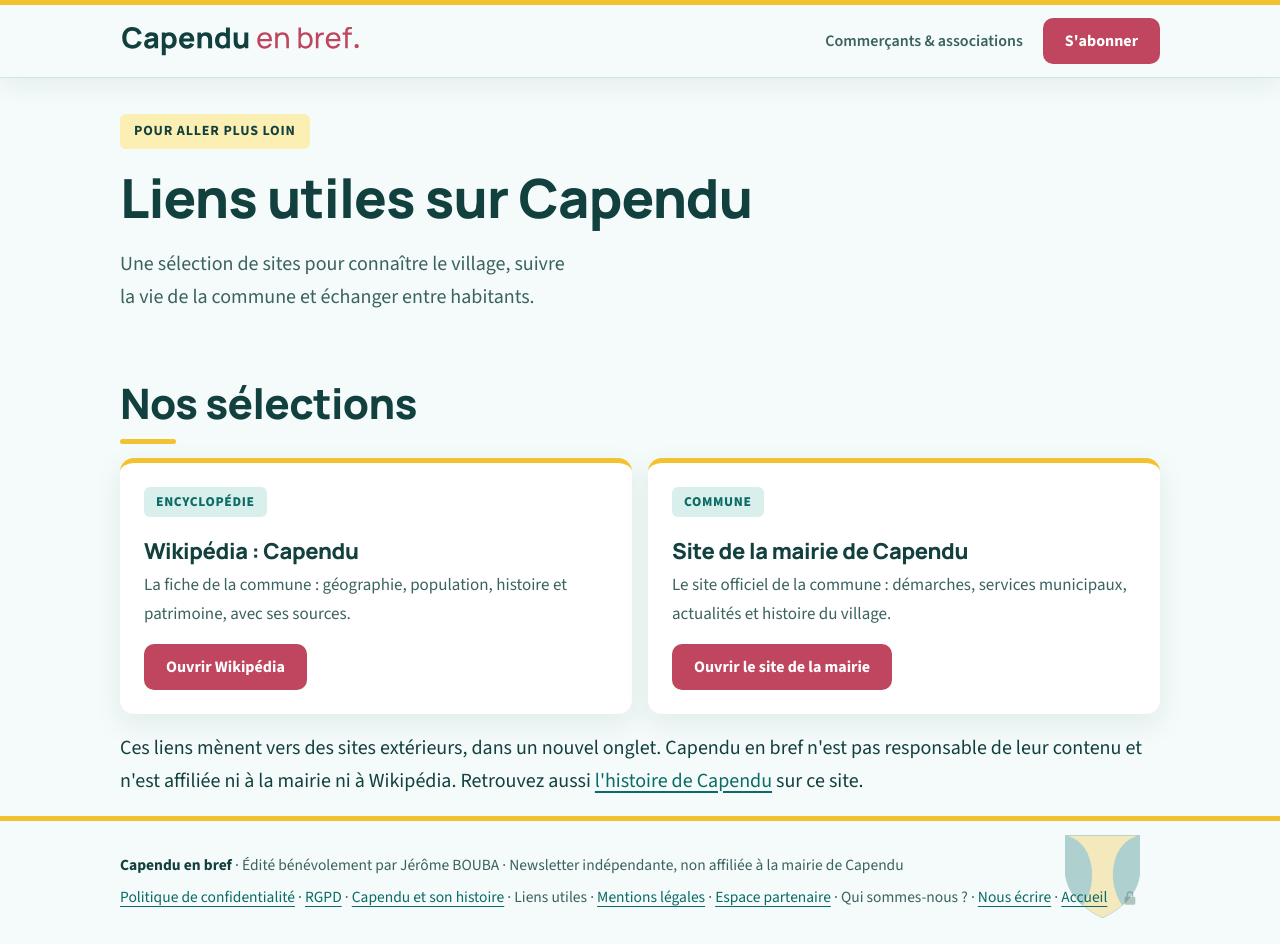
After one commit to lotierimmobilier-prog/Studies, a PHP site: page /liens.html in a window 1280 px wide. The commit adds this page. Run offline with PHP 8.4, Linux system fonts and the light colour scheme.

Commit message:
Page de liens utiles (Wikipédia, mairie), lien en pied de page
Co-Authored-By: Claude Sonnet 5.5 <noreply@anthropic.com>
Claude-Session: https://claude.ai/code/session_01TzcMvJ2NRYzndZkisSww93

```diff
--- a/annonces/inc/layout.php
+++ b/annonces/inc/layout.php
@@ -30,7 +30,7 @@ function layout_top(string $title, string $nav = '', bool $noindex = true): void
 function layout_bottom(): void {
     $r = site_root();
     echo '</main><footer class="site-footer"><div class="inner"><p><strong>Capendu en bref</strong> · Newsletter indépendante, non affiliée à la mairie de Capendu</p>'
-       . '<p><a href="' . $r . 'index.html#confidentialite">Politique de confidentialité</a> · <a href="' . $r . 'rgpd.html">RGPD</a> · <a href="' . $r . 'capendu-histoire.html">Capendu et son histoire</a> · <a href="' . $r . 'index.html#mentions-legales">Mentions légales</a> · <a href="' . $r . 'qui-est-derriere.html">Qui sommes-nous ?</a> · <a href="' . (in_subdir() ? '../' : '') . 'contact.php">Nous écrire</a> <a class="admin-lock" href="' . $r . 'annonces/admin/" rel="nofollow" aria-label="Administration" title="Administration"><svg viewBox="0 0 24 24" width="16" height="16" aria-hidden="true" focusable="false"><path fill="currentColor" d="M12 2a5 5 0 0 0-5 5v3H6a2 2 0 0 0-2 2v8a2 2 0 0 0 2 2h12a2 2 0 0 0 2-2v-8a2 2 0 0 0-2-2h-1V7a5 5 0 0 0-5-5zm-3 8V7a3 3 0 0 1 6 0v3H9z"/></svg></a></p></div></footer>';
+       . '<p><a href="' . $r . 'index.html#confidentialite">Politique de confidentialité</a> · <a href="' . $r . 'rgpd.html">RGPD</a> · <a href="' . $r . 'capendu-histoire.html">Capendu et son histoire</a> · <a href="' . $r . 'liens.html">Liens utiles</a> · <a href="' . $r . 'index.html#mentions-legales">Mentions légales</a> · <a href="' . $r . 'qui-est-derriere.html">Qui sommes-nous ?</a> · <a href="' . (in_subdir() ? '../' : '') . 'contact.php">Nous écrire</a> <a class="admin-lock" href="' . $r . 'annonces/admin/" rel="nofollow" aria-label="Administration" title="Administration"><svg viewBox="0 0 24 24" width="16" height="16" aria-hidden="true" focusable="false"><path fill="currentColor" d="M12 2a5 5 0 0 0-5 5v3H6a2 2 0 0 0-2 2v8a2 2 0 0 0 2 2h12a2 2 0 0 0 2-2v-8a2 2 0 0 0-2-2h-1V7a5 5 0 0 0-5-5zm-3 8V7a3 3 0 0 1 6 0v3H9z"/></svg></a></p></div></footer>';
 }
 /** Frise du calendrier de la newsletter (inscription et espace partenaire). */
 function planning_block(bool $connected = false): string {
--- a/annonces/t.php
+++ b/annonces/t.php
@@ -7,6 +7,7 @@ const T_FILES = [
     'devenir'    => ['devenir-partenaire.html', 'text/html; charset=utf-8'],
     'qui'        => ['qui-est-derriere.html', 'text/html; charset=utf-8'],
     'histoire'   => ['capendu-histoire.html', 'text/html; charset=utf-8'],
+    'liens'      => ['liens.html', 'text/html; charset=utf-8'],
     'rgpd'       => ['rgpd.html', 'text/html; charset=utf-8'],
     'llms'       => ['llms.txt', 'text/plain; charset=utf-8'],
     'robots'     => ['robots.txt', 'text/plain; charset=utf-8'],
--- a/capendu-histoire.html
+++ b/capendu-histoire.html
@@ -15,7 +15,7 @@
   <meta name="referrer" content="strict-origin-when-cross-origin">
   <meta name="theme-color" content="#f2fbf9">
   <link rel="icon" href="favicon.svg" type="image/svg+xml">
-  <link rel="stylesheet" href="styles.css?v=20261108k">
+  <link rel="stylesheet" href="styles.css?v=20261108l">
 </head>
 <body>
   <a class="skip" href="#contenu">Aller au contenu</a>
@@ -143,7 +143,7 @@
   <footer class="site-footer">
     <div class="inner">
       <p><strong>Capendu en bref</strong> · Édité bénévolement par Jérôme BOUBA · Newsletter indépendante, non affiliée à la mairie de Capendu</p>
-      <p><a href="index.html#confidentialite">Politique de confidentialité</a> · <a href="rgpd.html">RGPD</a> · <span aria-current="page">Capendu et son histoire</span> · <a href="index.html#mentions-legales">Mentions légales</a> · <a href="annonces/partenaire/">Espace partenaire</a> · <span aria-current="page">Qui sommes-nous ?</span> · <a href="annonces/contact.php">Nous écrire</a> · <a href="index.html">Accueil</a> <a class="admin-lock" href="annonces/admin/" rel="nofollow" aria-label="Administration" title="Administration"><svg viewBox="0 0 24 24" width="16" height="16" aria-hidden="true" focusable="false"><path fill="currentColor" d="M12 2a5 5 0 0 0-5 5v3H6a2 2 0 0 0-2 2v8a2 2 0 0 0 2 2h12a2 2 0 0 0 2-2v-8a2 2 0 0 0-2-2h-1V7a5 5 0 0 0-5-5zm-3 8V7a3 3 0 0 1 6 0v3H9z"/></svg></a></p>
+      <p><a href="index.html#confidentialite">Politique de confidentialité</a> · <a href="rgpd.html">RGPD</a> · <span aria-current="page">Capendu et son histoire</span> · <a href="liens.html">Liens utiles</a> · <a href="index.html#mentions-legales">Mentions légales</a> · <a href="annonces/partenaire/">Espace partenaire</a> · <span aria-current="page">Qui sommes-nous ?</span> · <a href="annonces/contact.php">Nous écrire</a> · <a href="index.html">Accueil</a> <a class="admin-lock" href="annonces/admin/" rel="nofollow" aria-label="Administration" title="Administration"><svg viewBox="0 0 24 24" width="16" height="16" aria-hidden="true" focusable="false"><path fill="currentColor" d="M12 2a5 5 0 0 0-5 5v3H6a2 2 0 0 0-2 2v8a2 2 0 0 0 2 2h12a2 2 0 0 0 2-2v-8a2 2 0 0 0-2-2h-1V7a5 5 0 0 0-5-5zm-3 8V7a3 3 0 0 1 6 0v3H9z"/></svg></a></p>
     </div>
   </footer>
 </body>
--- a/devenir-partenaire.html
+++ b/devenir-partenaire.html
@@ -9,7 +9,7 @@
   <meta name="referrer" content="strict-origin-when-cross-origin">
   <meta name="theme-color" content="#f2fbf9">
   <link rel="icon" href="favicon.svg" type="image/svg+xml">
-  <link rel="stylesheet" href="styles.css?v=20261108k">
+  <link rel="stylesheet" href="styles.css?v=20261108l">
 </head>
 <body>
   <a class="skip" href="#contenu">Aller au contenu</a>
@@ -103,7 +103,7 @@
   <footer class="site-footer">
     <div class="inner">
       <p><strong>Capendu en bref</strong> · Édité bénévolement par Jérôme BOUBA · Newsletter indépendante, non affiliée à la mairie de Capendu</p>
-      <p><a href="index.html#confidentialite">Politique de confidentialité</a> · <a href="rgpd.html">RGPD</a> · <a href="capendu-histoire.html">Capendu et son histoire</a> · <a href="index.html#mentions-legales">Mentions légales</a> · <a href="annonces/partenaires.php">Nos partenaires</a> · <a href="qui-est-derriere.html">Qui sommes-nous ?</a> · <a href="annonces/contact.php">Nous écrire</a> · <a href="index.html">Accueil</a> <a class="admin-lock" href="annonces/admin/" rel="nofollow" aria-label="Administration" title="Administration"><svg viewBox="0 0 24 24" width="16" height="16" aria-hidden="true" focusable="false"><path fill="currentColor" d="M12 2a5 5 0 0 0-5 5v3H6a2 2 0 0 0-2 2v8a2 2 0 0 0 2 2h12a2 2 0 0 0 2-2v-8a2 2 0 0 0-2-2h-1V7a5 5 0 0 0-5-5zm-3 8V7a3 3 0 0 1 6 0v3H9z"/></svg></a></p>
+      <p><a href="index.html#confidentialite">Politique de confidentialité</a> · <a href="rgpd.html">RGPD</a> · <a href="capendu-histoire.html">Capendu et son histoire</a> · <a href="liens.html">Liens utiles</a> · <a href="index.html#mentions-legales">Mentions légales</a> · <a href="annonces/partenaires.php">Nos partenaires</a> · <a href="qui-est-derriere.html">Qui sommes-nous ?</a> · <a href="annonces/contact.php">Nous écrire</a> · <a href="index.html">Accueil</a> <a class="admin-lock" href="annonces/admin/" rel="nofollow" aria-label="Administration" title="Administration"><svg viewBox="0 0 24 24" width="16" height="16" aria-hidden="true" focusable="false"><path fill="currentColor" d="M12 2a5 5 0 0 0-5 5v3H6a2 2 0 0 0-2 2v8a2 2 0 0 0 2 2h12a2 2 0 0 0 2-2v-8a2 2 0 0 0-2-2h-1V7a5 5 0 0 0-5-5zm-3 8V7a3 3 0 0 1 6 0v3H9z"/></svg></a></p>
     </div>
   </footer>
 </body>
--- a/index.html
+++ b/index.html
@@ -10,7 +10,7 @@
   <meta name="referrer" content="strict-origin-when-cross-origin">
   <meta name="theme-color" content="#f2fbf9">
   <link rel="icon" href="favicon.svg" type="image/svg+xml">
-  <link rel="stylesheet" href="styles.css?v=20261108k">
+  <link rel="stylesheet" href="styles.css?v=20261108l">
 </head>
 <body>
   <a class="skip" href="#contenu">Aller au contenu</a>
@@ -327,7 +327,7 @@
   <footer class="site-footer">
     <div class="inner">
       <p><strong>Capendu en bref</strong> · Édité bénévolement par Jérôme BOUBA · Newsletter indépendante, non affiliée à la mairie de Capendu</p>
-      <p><a href="#confidentialite">Politique de confidentialité</a> · <a href="rgpd.html">RGPD</a> · <a href="capendu-histoire.html">Capendu et son histoire</a> · <a href="#mentions-legales">Mentions légales</a> · <a href="annonces/partenaires.php">Nos partenaires</a> · <a href="annonces/partenaire/">Espace partenaire</a> · <a href="qui-est-derriere.html">Qui sommes-nous ?</a> · <a href="annonces/contact.php">Nous écrire</a> · <a href="#haut">Haut de page</a> <a class="admin-lock" href="annonces/admin/" rel="nofollow" aria-label="Administration" title="Administration"><svg viewBox="0 0 24 24" width="16" height="16" aria-hidden="true" focusable="false"><path fill="currentColor" d="M12 2a5 5 0 0 0-5 5v3H6a2 2 0 0 0-2 2v8a2 2 0 0 0 2 2h12a2 2 0 0 0 2-2v-8a2 2 0 0 0-2-2h-1V7a5 5 0 0 0-5-5zm-3 8V7a3 3 0 0 1 6 0v3H9z"/></svg></a></p>
+      <p><a href="#confidentialite">Politique de confidentialité</a> · <a href="rgpd.html">RGPD</a> · <a href="capendu-histoire.html">Capendu et son histoire</a> · <a href="liens.html">Liens utiles</a> · <a href="#mentions-legales">Mentions légales</a> · <a href="annonces/partenaires.php">Nos partenaires</a> · <a href="annonces/partenaire/">Espace partenaire</a> · <a href="qui-est-derriere.html">Qui sommes-nous ?</a> · <a href="annonces/contact.php">Nous écrire</a> · <a href="#haut">Haut de page</a> <a class="admin-lock" href="annonces/admin/" rel="nofollow" aria-label="Administration" title="Administration"><svg viewBox="0 0 24 24" width="16" height="16" aria-hidden="true" focusable="false"><path fill="currentColor" d="M12 2a5 5 0 0 0-5 5v3H6a2 2 0 0 0-2 2v8a2 2 0 0 0 2 2h12a2 2 0 0 0 2-2v-8a2 2 0 0 0-2-2h-1V7a5 5 0 0 0-5-5zm-3 8V7a3 3 0 0 1 6 0v3H9z"/></svg></a></p>
     </div>
   </footer>
 
--- /dev/null
+++ b/liens.html
@@ -0,0 +1,67 @@
+<!doctype html>
+<html lang="fr">
+<head>
+  <meta charset="utf-8">
+  <meta name="viewport" content="width=device-width, initial-scale=1">
+  <title>Liens utiles sur Capendu – Capendu en bref</title>
+  <meta name="description" content="Liens utiles pour connaître et suivre Capendu : Wikipédia, le site de la mairie de Capendu et les ressources du village.">
+  <link rel="canonical" href="https://capenduenbref.fr/liens.html">
+  <meta property="og:title" content="Liens utiles sur Capendu">
+  <meta property="og:description" content="Liens utiles pour connaître et suivre Capendu : Wikipédia, le site de la mairie de Capendu et les ressources du village.">
+  <meta property="og:type" content="article">
+  <meta property="og:url" content="https://capenduenbref.fr/liens.html">
+  <script type="application/ld+json">{"@context":"https://schema.org","@type":"WebPage","name":"Liens utiles sur Capendu","url":"https://capenduenbref.fr/liens.html","inLanguage":"fr","about":{"@type":"Place","name":"Capendu"},"publisher":{"@type":"Organization","name":"Capendu en bref","url":"https://capenduenbref.fr/"}}</script>
+  <meta http-equiv="Content-Security-Policy" content="default-src 'self'; img-src 'self' data:; style-src 'self'; script-src 'self'; form-action 'self'; base-uri 'self'">
+  <meta name="referrer" content="strict-origin-when-cross-origin">
+  <meta name="theme-color" content="#f2fbf9">
+  <link rel="icon" href="favicon.svg" type="image/svg+xml">
+  <link rel="stylesheet" href="styles.css?v=20261108l">
+</head>
+<body>
+  <a class="skip" href="#contenu">Aller au contenu</a>
+
+  <header class="site-header">
+    <div class="inner">
+      <a class="logo" href="index.html" id="haut"><img src="logo/logo.svg" alt="Capendu en bref" width="656" height="87"></a>
+      <nav aria-label="Navigation principale">
+        <a href="index.html#pourquoi">Pourquoi</a>
+        <a href="index.html#contribuer">Commerçants &amp; associations</a>
+        <a href="index.html#confidentialite">Vos données</a>
+        <a class="btn btn-small" href="index.html#inscription">S'abonner</a>
+      </nav>
+      <details class="menu-m"><summary aria-label="Menu"><svg viewBox="0 0 24 24" width="22" height="22" aria-hidden="true" focusable="false"><path d="M4 7h16M4 12h16M4 17h16" fill="none" stroke="currentColor" stroke-width="2.4" stroke-linecap="round"/></svg><span>Menu</span></summary><div class="menu-m-panel"><a href="index.html">Accueil</a><a href="annonces/partenaires.php">Nos partenaires</a><a href="index.html#pourquoi">Pourquoi une newsletter</a><a href="index.html#confidentialite">Vos données</a><a href="qui-est-derriere.html">Qui sommes-nous ?</a><a href="annonces/contact.php">Nous écrire</a><div class="menu-m-pro"><span class="menu-m-label">Commerçants et associations</span><a class="pro-join btn-free" href="devenir-partenaire.html">Devenir partenaire<span class="rib">Gratuit</span></a><a class="pro-login" href="annonces/partenaire/">Connexion partenaire</a></div></div></details>
+    </div>
+    <nav class="nav-mobile" aria-label="Menu"><div class="nav-mobile-row">
+      <a href="index.html#pourquoi">Pourquoi</a>
+      <a href="annonces/partenaires.php">Nos partenaires</a>
+      <a href="devenir-partenaire.html">Devenir partenaire</a>
+      <a href="index.html#confidentialite">Vos données</a>
+      <a href="annonces/contact.php">Nous écrire</a>
+    </div></nav>
+  </header>
+
+  <main id="contenu">
+    <section class="inner about-hero" aria-labelledby="titre-principal">
+      <p class="eyebrow">Pour aller plus loin</p>
+      <h1 id="titre-principal">Liens utiles sur Capendu</h1>
+      <p class="lead">Une sélection de sites pour connaître le village, suivre la vie de la commune et échanger entre habitants.</p>
+    </section>
+
+    <section class="inner purpose" aria-labelledby="t-liens">
+      <h2 id="t-liens">Nos sélections</h2>
+      <ul class="link-cards">
+        <li class="link-card"><span class="tag">Encyclopédie</span><h3>Wikipédia : Capendu</h3><p>La fiche de la commune : géographie, population, histoire et patrimoine, avec ses sources.</p><a class="btn btn-small" href="https://fr.wikipedia.org/wiki/Capendu" target="_blank" rel="noopener noreferrer">Ouvrir Wikipédia<span class="sr-only"> (nouvel onglet)</span></a></li>
+        <li class="link-card"><span class="tag">Commune</span><h3>Site de la mairie de Capendu</h3><p>Le site officiel de la commune : démarches, services municipaux, actualités et histoire du village.</p><a class="btn btn-small" href="https://www.mairie-capendu.fr" target="_blank" rel="noopener noreferrer">Ouvrir le site de la mairie<span class="sr-only"> (nouvel onglet)</span></a></li>
+      </ul>
+      <p class="hint">Ces liens mènent vers des sites extérieurs, dans un nouvel onglet. Capendu en bref n'est pas responsable de leur contenu et n'est affiliée ni à la mairie ni à Wikipédia. Retrouvez aussi <a href="capendu-histoire.html">l'histoire de Capendu</a> sur ce site.</p>
+    </section>
+  </main>
+
+  <footer class="site-footer">
+    <div class="inner">
+      <p><strong>Capendu en bref</strong> · Édité bénévolement par Jérôme BOUBA · Newsletter indépendante, non affiliée à la mairie de Capendu</p>
+      <p><a href="index.html#confidentialite">Politique de confidentialité</a> · <a href="rgpd.html">RGPD</a> · <a href="capendu-histoire.html">Capendu et son histoire</a> · <span aria-current="page">Liens utiles</span> · <a href="index.html#mentions-legales">Mentions légales</a> · <a href="annonces/partenaire/">Espace partenaire</a> · <span aria-current="page">Qui sommes-nous ?</span> · <a href="annonces/contact.php">Nous écrire</a> · <a href="index.html">Accueil</a> <a class="admin-lock" href="annonces/admin/" rel="nofollow" aria-label="Administration" title="Administration"><svg viewBox="0 0 24 24" width="16" height="16" aria-hidden="true" focusable="false"><path fill="currentColor" d="M12 2a5 5 0 0 0-5 5v3H6a2 2 0 0 0-2 2v8a2 2 0 0 0 2 2h12a2 2 0 0 0 2-2v-8a2 2 0 0 0-2-2h-1V7a5 5 0 0 0-5-5zm-3 8V7a3 3 0 0 1 6 0v3H9z"/></svg></a></p>
+    </div>
+  </footer>
+</body>
+</html>
--- a/qui-est-derriere.html
+++ b/qui-est-derriere.html
@@ -9,7 +9,7 @@
   <meta name="referrer" content="strict-origin-when-cross-origin">
   <meta name="theme-color" content="#f2fbf9">
   <link rel="icon" href="favicon.svg" type="image/svg+xml">
-  <link rel="stylesheet" href="styles.css?v=20261108k">
+  <link rel="stylesheet" href="styles.css?v=20261108l">
 </head>
 <body>
   <a class="skip" href="#contenu">Aller au contenu</a>
@@ -105,7 +105,7 @@
   <footer class="site-footer">
     <div class="inner">
       <p><strong>Capendu en bref</strong> · Édité bénévolement par Jérôme BOUBA · Newsletter indépendante, non affiliée à la mairie de Capendu</p>
-      <p><a href="index.html#confidentialite">Politique de confidentialité</a> · <a href="rgpd.html">RGPD</a> · <a href="capendu-histoire.html">Capendu et son histoire</a> · <a href="index.html#mentions-legales">Mentions légales</a> · <a href="annonces/partenaire/">Espace partenaire</a> · <span aria-current="page">Qui sommes-nous ?</span> · <a href="annonces/contact.php">Nous écrire</a> · <a href="index.html">Accueil</a> <a class="admin-lock" href="annonces/admin/" rel="nofollow" aria-label="Administration" title="Administration"><svg viewBox="0 0 24 24" width="16" height="16" aria-hidden="true" focusable="false"><path fill="currentColor" d="M12 2a5 5 0 0 0-5 5v3H6a2 2 0 0 0-2 2v8a2 2 0 0 0 2 2h12a2 2 0 0 0 2-2v-8a2 2 0 0 0-2-2h-1V7a5 5 0 0 0-5-5zm-3 8V7a3 3 0 0 1 6 0v3H9z"/></svg></a></p>
+      <p><a href="index.html#confidentialite">Politique de confidentialité</a> · <a href="rgpd.html">RGPD</a> · <a href="capendu-histoire.html">Capendu et son histoire</a> · <a href="liens.html">Liens utiles</a> · <a href="index.html#mentions-legales">Mentions légales</a> · <a href="annonces/partenaire/">Espace partenaire</a> · <span aria-current="page">Qui sommes-nous ?</span> · <a href="annonces/contact.php">Nous écrire</a> · <a href="index.html">Accueil</a> <a class="admin-lock" href="annonces/admin/" rel="nofollow" aria-label="Administration" title="Administration"><svg viewBox="0 0 24 24" width="16" height="16" aria-hidden="true" focusable="false"><path fill="currentColor" d="M12 2a5 5 0 0 0-5 5v3H6a2 2 0 0 0-2 2v8a2 2 0 0 0 2 2h12a2 2 0 0 0 2-2v-8a2 2 0 0 0-2-2h-1V7a5 5 0 0 0-5-5zm-3 8V7a3 3 0 0 1 6 0v3H9z"/></svg></a></p>
     </div>
   </footer>
 </body>
--- a/rgpd.html
+++ b/rgpd.html
@@ -9,7 +9,7 @@
   <meta name="referrer" content="strict-origin-when-cross-origin">
   <meta name="theme-color" content="#f2fbf9">
   <link rel="icon" href="favicon.svg" type="image/svg+xml">
-  <link rel="stylesheet" href="styles.css?v=20261108k">
+  <link rel="stylesheet" href="styles.css?v=20261108l">
 </head>
 <body>
   <a class="skip" href="#contenu">Aller au contenu</a>
@@ -91,7 +91,7 @@
   <footer class="site-footer">
     <div class="inner">
       <p><strong>Capendu en bref</strong> · Édité bénévolement par Jérôme BOUBA · Newsletter indépendante, non affiliée à la mairie de Capendu</p>
-      <p><a href="index.html#confidentialite">Politique de confidentialité</a> · <span aria-current="page">RGPD</span> · <a href="capendu-histoire.html">Capendu et son histoire</a> · <a href="index.html#mentions-legales">Mentions légales</a> · <a href="annonces/partenaire/">Espace partenaire</a> · <span aria-current="page">Qui sommes-nous ?</span> · <a href="annonces/contact.php">Nous écrire</a> · <a href="index.html">Accueil</a> <a class="admin-lock" href="annonces/admin/" rel="nofollow" aria-label="Administration" title="Administration"><svg viewBox="0 0 24 24" width="16" height="16" aria-hidden="true" focusable="false"><path fill="currentColor" d="M12 2a5 5 0 0 0-5 5v3H6a2 2 0 0 0-2 2v8a2 2 0 0 0 2 2h12a2 2 0 0 0 2-2v-8a2 2 0 0 0-2-2h-1V7a5 5 0 0 0-5-5zm-3 8V7a3 3 0 0 1 6 0v3H9z"/></svg></a></p>
+      <p><a href="index.html#confidentialite">Politique de confidentialité</a> · <span aria-current="page">RGPD</span> · <a href="capendu-histoire.html">Capendu et son histoire</a> · <a href="liens.html">Liens utiles</a> · <a href="index.html#mentions-legales">Mentions légales</a> · <a href="annonces/partenaire/">Espace partenaire</a> · <span aria-current="page">Qui sommes-nous ?</span> · <a href="annonces/contact.php">Nous écrire</a> · <a href="index.html">Accueil</a> <a class="admin-lock" href="annonces/admin/" rel="nofollow" aria-label="Administration" title="Administration"><svg viewBox="0 0 24 24" width="16" height="16" aria-hidden="true" focusable="false"><path fill="currentColor" d="M12 2a5 5 0 0 0-5 5v3H6a2 2 0 0 0-2 2v8a2 2 0 0 0 2 2h12a2 2 0 0 0 2-2v-8a2 2 0 0 0-2-2h-1V7a5 5 0 0 0-5-5zm-3 8V7a3 3 0 0 1 6 0v3H9z"/></svg></a></p>
     </div>
   </footer>
 </body>
--- a/sitemap.xml
+++ b/sitemap.xml
@@ -6,4 +6,5 @@
   <url><loc>https://capenduenbref.fr/annonces/partenaires.php</loc></url>
   <url><loc>https://capenduenbref.fr/rgpd.html</loc></url>
   <url><loc>https://capenduenbref.fr/capendu-histoire.html</loc></url>
+  <url><loc>https://capenduenbref.fr/liens.html</loc></url>
 </urlset>
--- a/styles.css
+++ b/styles.css
@@ -370,3 +370,10 @@ main h2:not(.signup-title):not(.sr-only)::after{content:"";display:block;width:5
 @media (prefers-reduced-motion:reduce){.btn-free{animation:none}}
 .menu-m-panel .menu-m-pro .pro-join.btn-free{position:relative;overflow:hidden;justify-content:flex-start;padding:0 64px 0 18px;background:linear-gradient(135deg,var(--pampre),#0e8a83);color:#fff;font-size:17px}
 .menu-m-panel .menu-m-pro .pro-join.btn-free:hover{background:linear-gradient(135deg,#095c58,#0b7a74)}
+
+/* Page de liens */
+.link-cards{list-style:none;margin:0 0 18px;padding:0;display:grid;grid-template-columns:repeat(auto-fit,minmax(280px,1fr));gap:16px}
+.link-card{display:flex;flex-direction:column;align-items:flex-start;gap:8px;background:var(--card);border-radius:var(--r);padding:24px;box-shadow:var(--shadow);border-top:5px solid var(--gold)}
+.link-card h3{margin:2px 0 0;font-size:22px}
+.link-card p{margin:0 0 8px;color:var(--ink-soft);font-size:17px}
+.link-card .btn{margin-top:auto}
```
Also changed, not shown: .htaccess.
